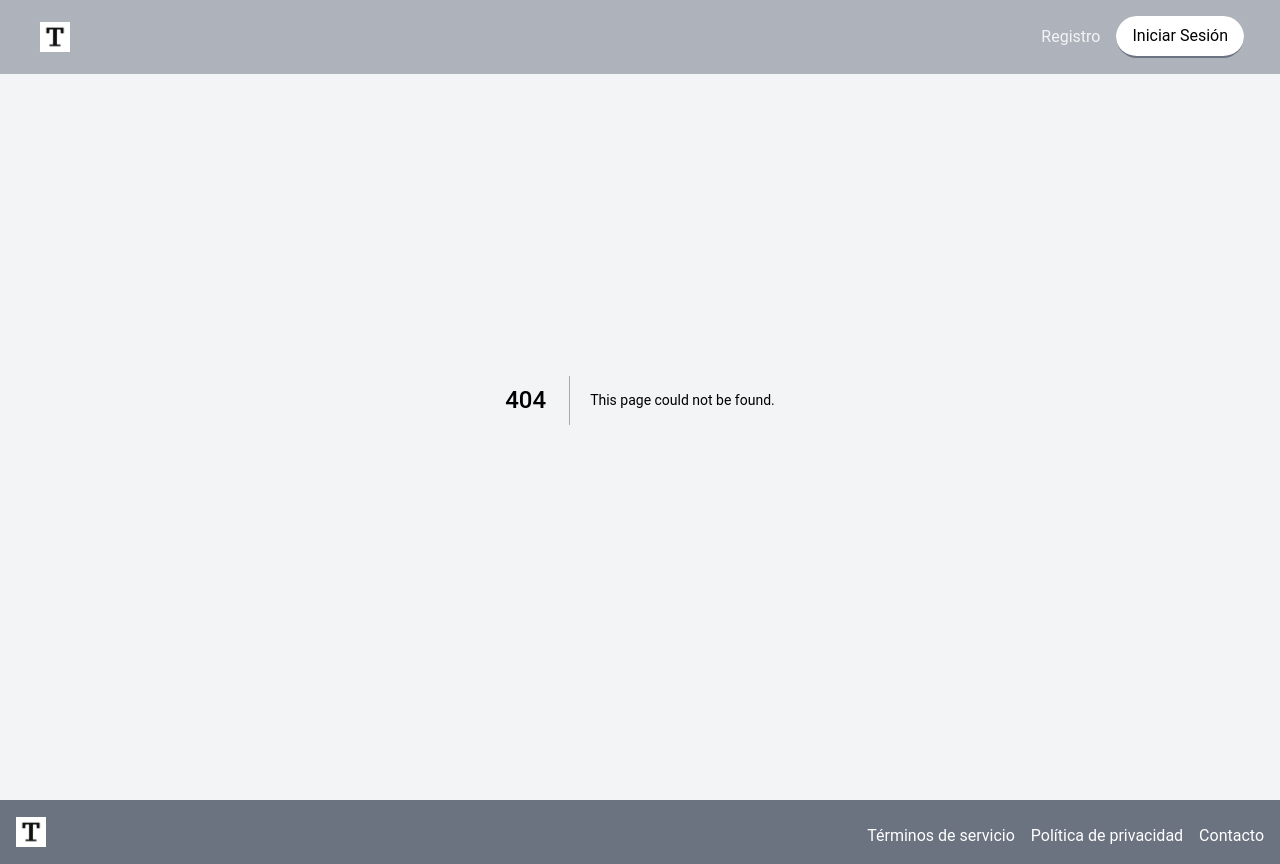
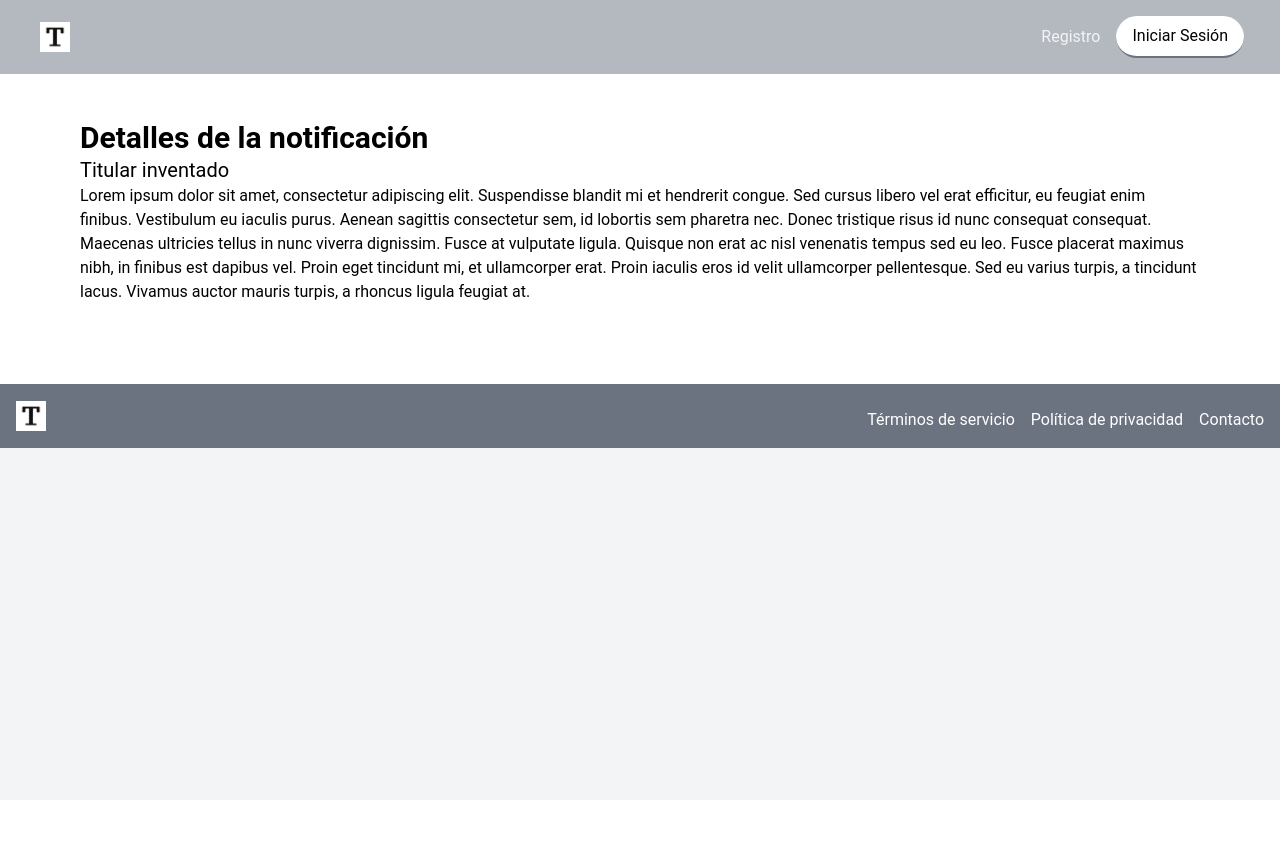
Before and after one commit to frankgimeno3/tecnobolsa, a Next.js app: page /detallenotificacion in a window 1280 px wide. Before the commit this address had no page. After the commit the page ends 800 px from the top, so only its background shows below. Built offline with nearby package versions, Linux system fonts and the light colour scheme.

Commit message:
añado dashboard y detalles

```diff
--- /dev/null
+++ b/components/Dashboard/Notificaciones.tsx
@@ -0,0 +1,16 @@
+// Notificaciones.js
+
+import Tarjetanotificacion from './Tarjetanotificacion';
+
+const Notificaciones = () => {
+  return (
+    <div className="bg-gray-200 mx-10vw w-full">
+      <h1 className="text-black">Saludos, Paco</h1>
+      {[...Array(5)].map((_, index) => (
+        <Tarjetanotificacion key={index} />
+      ))}
+    </div>
+  );
+};
+
+export default Notificaciones;
--- /dev/null
+++ b/components/Dashboard/Tarjetanotificacion.tsx
@@ -0,0 +1,16 @@
+// Tarjetanotificacion.js
+
+import Link from 'next/link';
+
+const Tarjetanotificacion = () => {
+  return (
+    <div className="mt-10 w-50vw bg-white block p-4">
+      <Link href="/detallenotificacion">
+          <h2 className="text-gray-600">La empresa VIDRIOPERFIL ha leído su solicitud</h2>
+          <h3 className="text-black">Lorem ipsum dolor sit amet</h3>
+      </Link>
+    </div>
+  );
+};
+
+export default Tarjetanotificacion;
--- a/pages/dashboard.tsx
+++ b/pages/dashboard.tsx
@@ -1,9 +1,10 @@
+import Notificaciones from "../components/Dashboard/Notificaciones";
 
 export default function Dashboard() {
     return (
 
         <div className="flex flex-col items-center  font-mono text-sm mt-20">
-            <p>Esto es lo que se ve al estar loggeado</p>
+            <Notificaciones />
         </div>
     )
   }
--- /dev/null
+++ b/pages/detallenotificacion/index.tsx
@@ -0,0 +1,23 @@
+// Detallenotificacion.js
+
+const Detallenotificacion = () => {
+    return (
+      <div className="bg-white p-20">
+        <h2 className="text-black font-bold text-3xl mt-10">Detalles de la notificación</h2>
+        <h3 className="text-black text-xl">Titular inventado</h3>
+        <p className="text-black">
+          Lorem ipsum dolor sit amet, consectetur adipiscing elit. Suspendisse blandit mi et
+          hendrerit congue. Sed cursus libero vel erat efficitur, eu feugiat enim finibus.
+          Vestibulum eu iaculis purus. Aenean sagittis consectetur sem, id lobortis sem
+          pharetra nec. Donec tristique risus id nunc consequat consequat. Maecenas ultricies
+          tellus in nunc viverra dignissim. Fusce at vulputate ligula. Quisque non erat ac
+          nisl venenatis tempus sed eu leo. Fusce placerat maximus nibh, in finibus est
+          dapibus vel. Proin eget tincidunt mi, et ullamcorper erat. Proin iaculis eros id
+          velit ullamcorper pellentesque. Sed eu varius turpis, a tincidunt lacus. Vivamus
+          auctor mauris turpis, a rhoncus ligula feugiat at.
+        </p>
+      </div>
+    );
+  };
+
+  export default Detallenotificacion;
```
